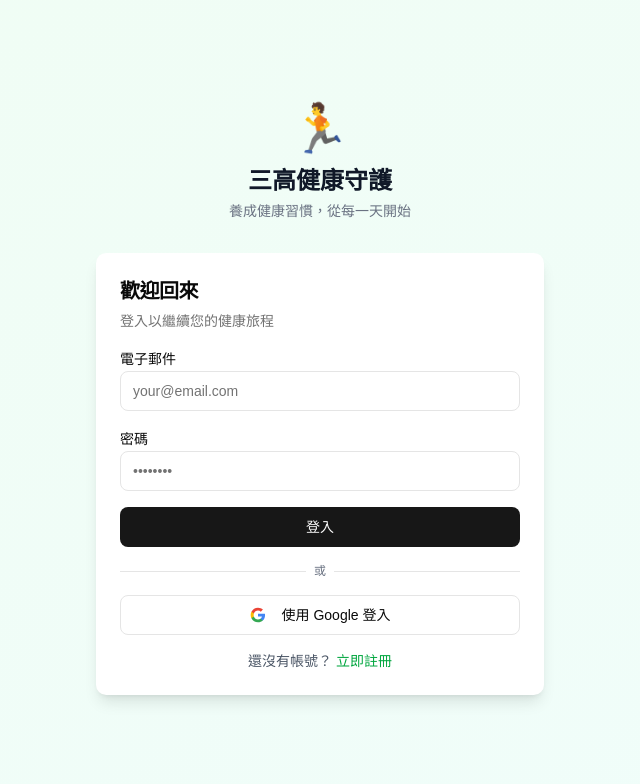
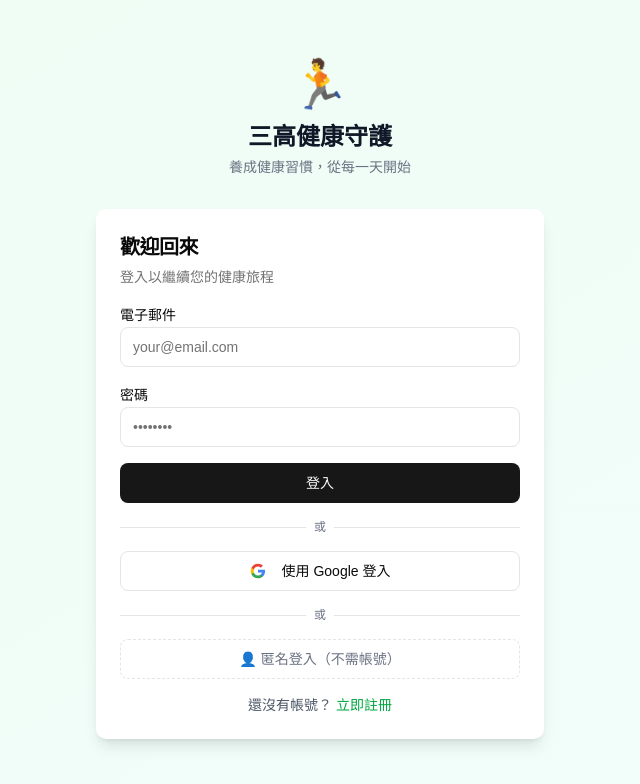
Before and after one commit to tommy770221/habbitApp, a Next.js app: page /login in a window 1280 px wide. Shown: the top 784 px of the page, without its empty margins (320-960 px from the left). Built offline with nearby package versions, Linux system fonts and the light colour scheme.

Commit message:
1.新增匿名登入

```diff
--- a/app/(auth)/login/page.tsx
+++ b/app/(auth)/login/page.tsx
@@ -61,6 +61,33 @@ function LoginForm() {
       setError(error.message)
       setLoading(false)
     }
+  }
+
+  async function handleAnonymousLogin() {
+    setLoading(true)
+    setError(null)
+    const supabase = createClient()
+
+    const { data, error: signInError } = await supabase.auth.signInAnonymously()
+
+    if (signInError || !data.user) {
+      setError("匿名登入失敗，請稍後再試")
+      setLoading(false)
+      return
+    }
+
+    // Use a server-side API route so the profile upsert runs with a properly
+    // authenticated server client (avoids apikey header issues with SSR cookies)
+    const res = await fetch("/api/auth/anonymous-setup", { method: "POST" })
+    if (!res.ok) {
+      await supabase.auth.signOut()
+      setError("初始化設定失敗，請稍後再試")
+      setLoading(false)
+      return
+    }
+
+    router.push("/")
+    router.refresh()
   }
 
   return (
@@ -138,6 +165,24 @@ function LoginForm() {
               使用 Google 登入
             </Button>
 
+            <div className="relative">
+              <div className="absolute inset-0 flex items-center">
+                <Separator />
+              </div>
+              <div className="relative flex justify-center text-xs uppercase">
+                <span className="bg-white px-2 text-gray-500">或</span>
+              </div>
+            </div>
+
+            <Button
+              variant="outline"
+              className="w-full border-dashed text-gray-500 hover:text-gray-700 hover:bg-gray-50"
+              onClick={handleAnonymousLogin}
+              disabled={loading}
+            >
+              👤 匿名登入（不需帳號）
+            </Button>
+
             <p className="text-center text-sm text-gray-600">
               還沒有帳號？{" "}
               <Link href="/register" className="text-green-600 font-medium hover:underline">
--- a/app/(dashboard)/layout.tsx
+++ b/app/(dashboard)/layout.tsx
@@ -1,5 +1,6 @@
 import { createClient } from "@/lib/supabase/server"
 import { redirect } from "next/navigation"
+import Link from "next/link"
 import { BottomNav } from "@/components/layout/BottomNav"
 import { TopBar } from "@/components/layout/TopBar"
 import { Toaster } from "@/components/ui/sonner"
@@ -32,9 +33,18 @@ export default async function DashboardLayout({
     redirect("/onboarding")
   }
 
+  const isAnonymous = user.is_anonymous === true
+
   return (
     <div className="min-h-screen bg-gray-50">
       <TopBar profile={profile} gamification={gamification} />
+      {isAnonymous && (
+        <div className="bg-amber-50 border-b border-amber-200 text-amber-800 text-sm text-center py-2 px-4">
+          您正以訪客身份使用。{" "}
+          <Link href="/register" className="font-semibold underline">立即註冊</Link>
+          {" "}以儲存您的健康記錄。
+        </div>
+      )}
       <main className="max-w-lg mx-auto pb-24 min-h-screen">
         {children}
       </main>
--- a/app/(dashboard)/profile/page.tsx
+++ b/app/(dashboard)/profile/page.tsx
@@ -70,7 +70,7 @@ export default async function ProfilePage() {
             </Avatar>
             <div>
               <h2 className="text-xl font-bold">{profile.display_name}</h2>
-              <p className="text-white/80 text-sm">{user.email}</p>
+              <p className="text-white/80 text-sm">{user.email ?? (user.is_anonymous ? "訪客帳號" : "")}</p>
               {conditions.length > 0 && (
                 <div className="flex gap-1 mt-1">
                   {conditions.map((c) => (
--- /dev/null
+++ b/app/api/auth/anonymous-setup/route.ts
@@ -0,0 +1,28 @@
+import { createClient } from "@/lib/supabase/server"
+import { NextResponse } from "next/server"
+
+export async function POST() {
+  const supabase = await createClient()
+  const { data: { user } } = await supabase.auth.getUser()
+
+  if (!user || !user.is_anonymous) {
+    return NextResponse.json({ error: "Unauthorized" }, { status: 401 })
+  }
+
+  const { error } = await supabase
+    .from("profiles")
+    .update({
+      display_name: "訪客",
+      has_hypertension: false,
+      has_diabetes: false,
+      has_hyperlipidemia: false,
+      onboarding_completed: true,
+    })
+    .eq("id", user.id)
+
+  if (error) {
+    return NextResponse.json({ error: error.message }, { status: 500 })
+  }
+
+  return NextResponse.json({ success: true })
+}
```
